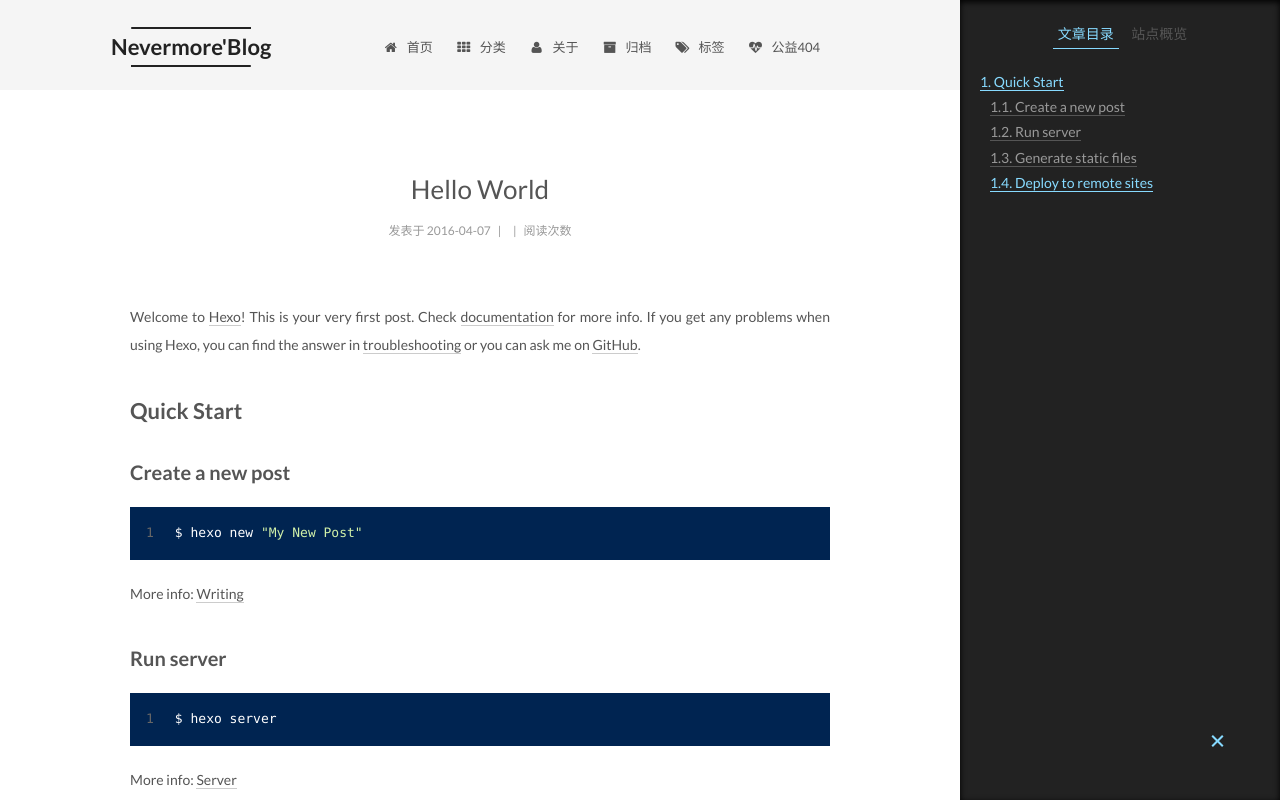
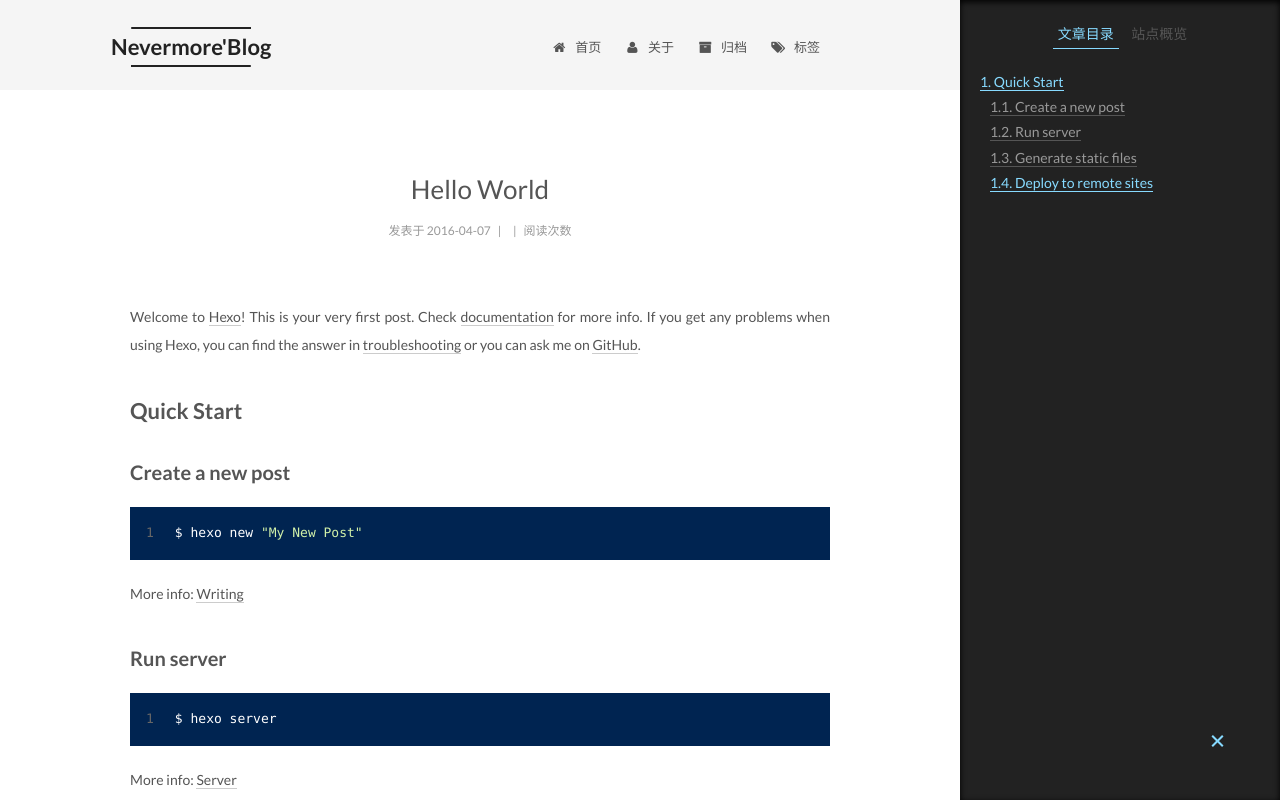
Before and after one commit to Nevermore-Lee/Nevermore-Lee.github.io, a plain HTML site: page 2016/04/07/hello-world/index.html in a window 1280 px wide. Shown: the top 800 px of the page. Drawn offline with Linux system fonts and the light colour scheme; a script that the page names is missing.

Commit message:
Site updated: 2016-04-08 00:25:22

```diff
--- a/2016/04/07/hello-world/index.html
+++ b/2016/04/07/hello-world/index.html
@@ -152,16 +152,6 @@ Quick">
         </li>
 
 
-        <li class="menu-item menu-item-categories">
-          <a href="/categories" rel="section">
-
-              <i class="menu-item-icon fa fa-th fa-fw"></i> <br />
-
-            分类
-          </a>
-        </li>
-
-
         <li class="menu-item menu-item-about">
           <a href="/about" rel="section">
 
@@ -188,16 +178,6 @@ Quick">
               <i class="menu-item-icon fa fa-tags fa-fw"></i> <br />
 
             标签
-          </a>
-        </li>
-
-
-        <li class="menu-item menu-item-commonweal">
-          <a href="/404.html" rel="section">
-
-              <i class="menu-item-icon fa fa-heartbeat fa-fw"></i> <br />
-
-            公益404
           </a>
         </li>
 
--- a/css/main.css
+++ b/css/main.css
@@ -1517,7 +1517,7 @@ pre .javascript .function {
   width: 4px;
   height: 4px;
   border-radius: 50%;
-  background: #7cc4a8;
+  background: #6fd5e4;
 }
 .links-of-blogroll {
   font-size: 13px;
```
Also changed, not shown: 2016/04/07/标签测试文章/index.html (+0 -20 lines), about/index.html (+0 -20 lines), archives/2016/04/index.html (+0 -20 lines), archives/2016/index.html (+0 -20 lines), archives/index.html (+0 -20 lines), categories/index.html (+0 -20 lines), index.html (+0 -20 lines), tags/Another-Tag/index.html (+0 -20 lines), tags/Testing/index.html (+0 -20 lines), tags/index.html (+0 -20 lines).
